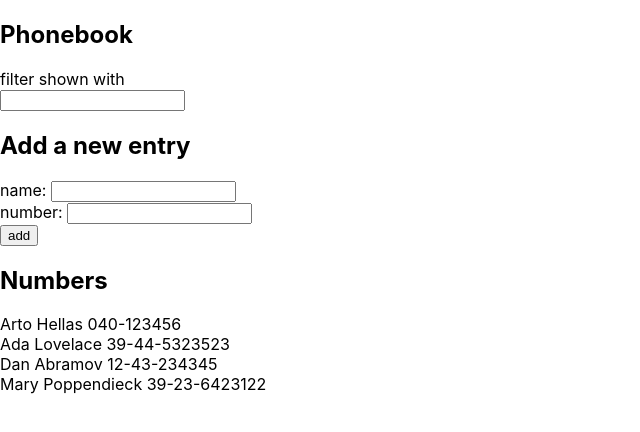
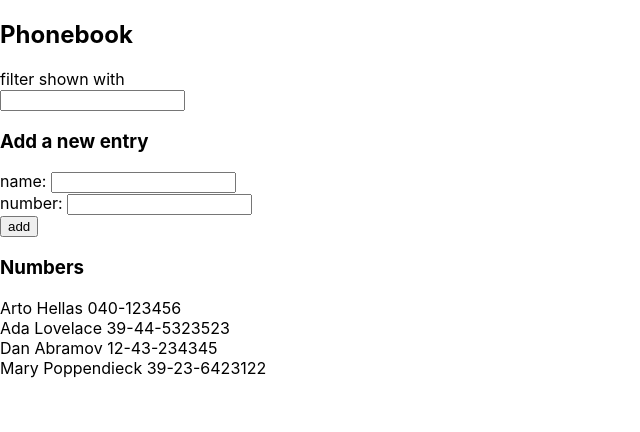
Before and after one commit to Mknea/fullstackopen, a React (Create React App) app in the folder osa2/puhelinluettelo/: page / in a window 1280 px wide. Shown: the top 432 px of the page, without its empty margins (0-640 px from the left). Built offline with nearby package versions, Linux system fonts and the light colour scheme.

Commit message:
2.10 Refc. rendering to separate components

```diff
--- a/osa2/puhelinluettelo/src/App.js
+++ b/osa2/puhelinluettelo/src/App.js
@@ -1,10 +1,7 @@
 import React, { useState } from 'react'
-
-const Person = ( {name, number} ) => (
-  <div>
-    {name} {number}
-  </div>
-)
+import FilterForm from './components/filterForm'
+import PersonForm from './components/personForm'
+import Persons from './components/persons'
 
 const App = () => {
   const [ persons, setPersons] = useState(
@@ -53,27 +50,19 @@ const App = () => {
   return (
     <div>
       <h2>Phonebook</h2>
-      <form>
-        <div>filter shown with</div>
-        <div>
-          <input value={filterName} onChange={handleFilterChange}/>
-        </div>
-      </form>
-      <h2>Add a new entry</h2>
-      <form onSubmit={addPerson}>
-        <div>
-          name: <input value={newName} onChange={handleNameChange}/>
-        </div>
-        <div>
-          number: <input value={newNumber} onChange={handleNumberChange}/>
-        </div>
-        <div>
-          <button type="submit">add</button>
-        </div>
-      </form>
-      <h2>Numbers</h2>
-      {personsToShow.map(person =>
-        <Person key={person.name} name={person.name} number={person.number} />)}
+      <FilterForm name={filterName} handler={handleFilterChange} />
+
+      <h3>Add a new entry</h3>
+      <PersonForm
+        submitHandler={addPerson}
+        newName={newName}
+        nameChangeHandler={handleNameChange}
+        newNumber={newNumber}
+        numberChangeHandler={handleNumberChange}
+      />
+
+      <h3>Numbers</h3>
+      <Persons personsToShow={personsToShow}/>
     </div>
   )
 }
--- /dev/null
+++ b/osa2/puhelinluettelo/src/components/filterForm.js
@@ -0,0 +1,10 @@
+import React from 'react'
+const FilterForm = ( {name, handler} ) => (
+    <form>
+        <div>filter shown with</div>
+        <div>
+            <input value={name} onChange={handler}/>
+        </div>
+    </form>
+)
+export default FilterForm;
--- /dev/null
+++ b/osa2/puhelinluettelo/src/components/person.js
@@ -0,0 +1,7 @@
+import React from 'react'
+const Person = ( {name, number} ) => (
+    <div>
+      {name} {number}
+    </div>
+)
+export default Person;
--- /dev/null
+++ b/osa2/puhelinluettelo/src/components/personForm.js
@@ -0,0 +1,25 @@
+import React from 'react'
+const PersonForm = (
+    {
+    submitHandler,
+    newName,
+    nameChangeHandler,
+    newNumber,
+    numberChangeHandler
+    }
+    ) => {
+        return(
+            <form onSubmit={submitHandler}>
+                <div>
+                name: <input value={newName} onChange={nameChangeHandler}/>
+                </div>
+                <div>
+                number: <input value={newNumber} onChange={numberChangeHandler}/>
+                </div>
+                <div>
+                <button type="submit">add</button>
+                </div>
+            </form>
+        )
+}
+export default PersonForm;
--- /dev/null
+++ b/osa2/puhelinluettelo/src/components/persons.js
@@ -0,0 +1,12 @@
+import React from 'react'
+import Person from './person'
+
+const Persons = ( {personsToShow} ) => {
+    return(
+        <>
+        {personsToShow.map(person =>
+            <Person key={person.name} name={person.name} number={person.number} />)}
+        </>
+    )
+}
+export default Persons;
```
